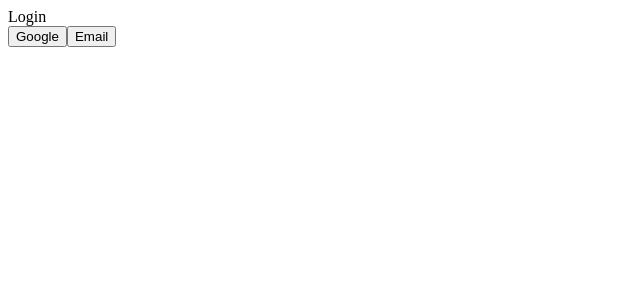
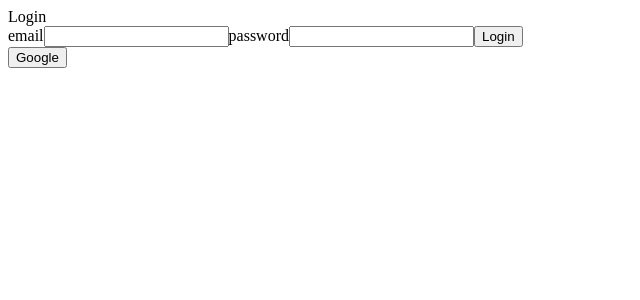
Before and after one commit to Bicyclesafe/bikesafe, a React (Vite) app in the folder client/: page /login in a window 1280 px wide. Shown: the top 300 px of the page, without its empty margins (0-640 px from the left). Built offline with nearby package versions, Linux system fonts and the light colour scheme; no server answers.

Commit message:
Add login form and functionality

```diff
--- a/client/src/components/Login.tsx
+++ b/client/src/components/Login.tsx
@@ -1,10 +1,23 @@
 import { useState } from "react"
 import { auth, provider } from "../services/google_authentication"
-import { signInWithPopup, User } from "firebase/auth"
+import { signInWithEmailAndPassword, signInWithPopup, User } from "firebase/auth"
 import { Navigate } from "react-router-dom"
+import Notification from "./Notification"
 
 const Login = () => {
   const [user, setUser] = useState<User | null>(null)
+  const [email, setEmail] = useState<string>("")
+  const [password, setPassword] = useState<string>("")
+  const [notification, setNotification] = useState<boolean>(false)
+  const [notificationMessage, setNotificationMessage] = useState<string>("")
+
+  const createNotification = (message: string) => {
+    setNotificationMessage(message)
+    setNotification(true)
+    setTimeout(() => {
+      setNotification(false)
+      }, 3000)
+}
 
   const googlePopupLogin = async () => {
     try {
@@ -15,19 +28,51 @@ const Login = () => {
     }
   }
 
-  const emailLogin = () => {
-    return
+  const loginUser = async (event: React.FormEvent<HTMLFormElement>) => {
+    event.preventDefault()
+    try {
+      const userCredential = await signInWithEmailAndPassword(auth, email, password)
+      setUser(userCredential.user)
+    } catch (error) {
+      console.error(error)
+      createNotification('Invalid user credentials')
+    }
+
   }
+
+  const handleEmailChange = (event: React.ChangeEvent<HTMLInputElement>) => {
+    setEmail(event.currentTarget.value)
+  }
+
+  const handlePasswordChange = (event: React.ChangeEvent<HTMLInputElement>) => {
+    setPassword(event.currentTarget.value)
+  }
+
+
 
   return (
     user
       ? <Navigate replace to="/" />
       : <div>
+          <Notification visible={notification} message={notificationMessage} />
           <div>
             Login
           </div>
+          <form onSubmit={loginUser}>
+          email
+          <input
+            value={email}
+            onChange={handleEmailChange}
+          />
+          password
+          <input
+            type="password"
+            value={password}
+            onChange={handlePasswordChange}
+          />
+          <button type="submit">Login</button>
+        </form>
           <button onClick={googlePopupLogin}>Google</button>
-          <button onClick={emailLogin}>Email</button>
         </div>
   )
 }
```
